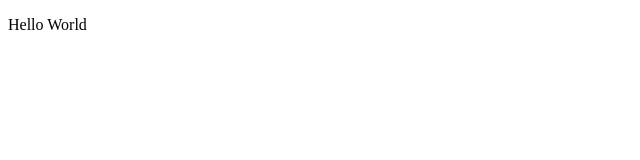
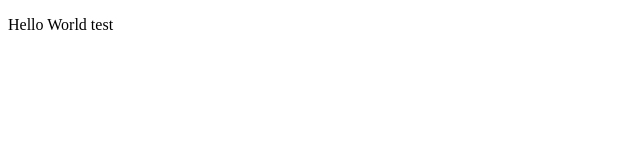
Before and after one commit to DmitryTrylenko/project, a plain HTML site: page project/index.html in a window 1280 px wide. Shown: the full height of the page, 0-640 px from the left. Drawn offline with Linux system fonts and the light colour scheme.

Commit message:
second test commit

```diff
--- a/project/index.html
+++ b/project/index.html
@@ -6,7 +6,7 @@
     <title>Document</title>
 </head>
 <body>
-    <p>Hello World</p>
+    <p>Hello World test</p>
     <script src="js/script.js"></script>
 </body>
 </html>
```
